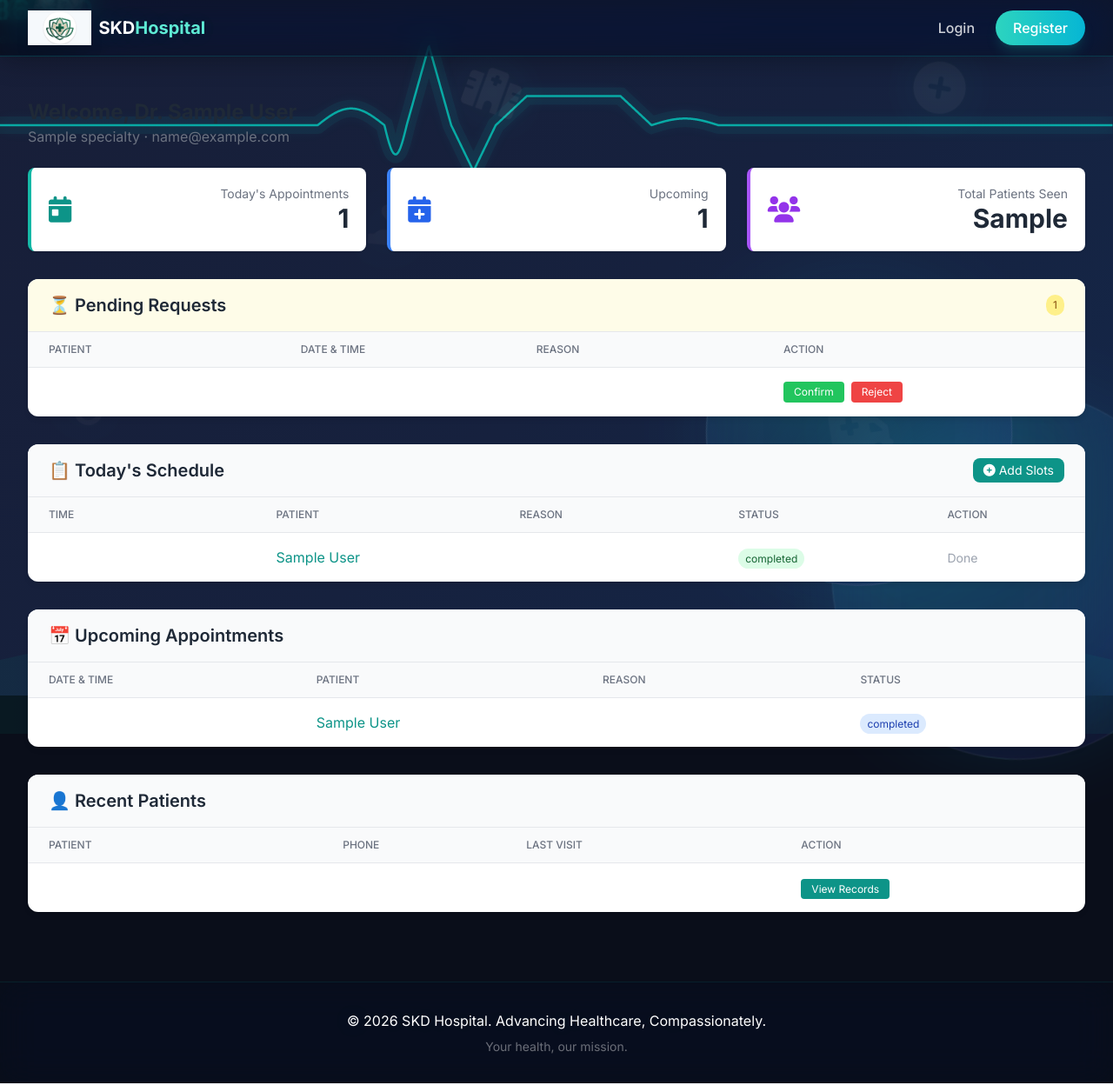
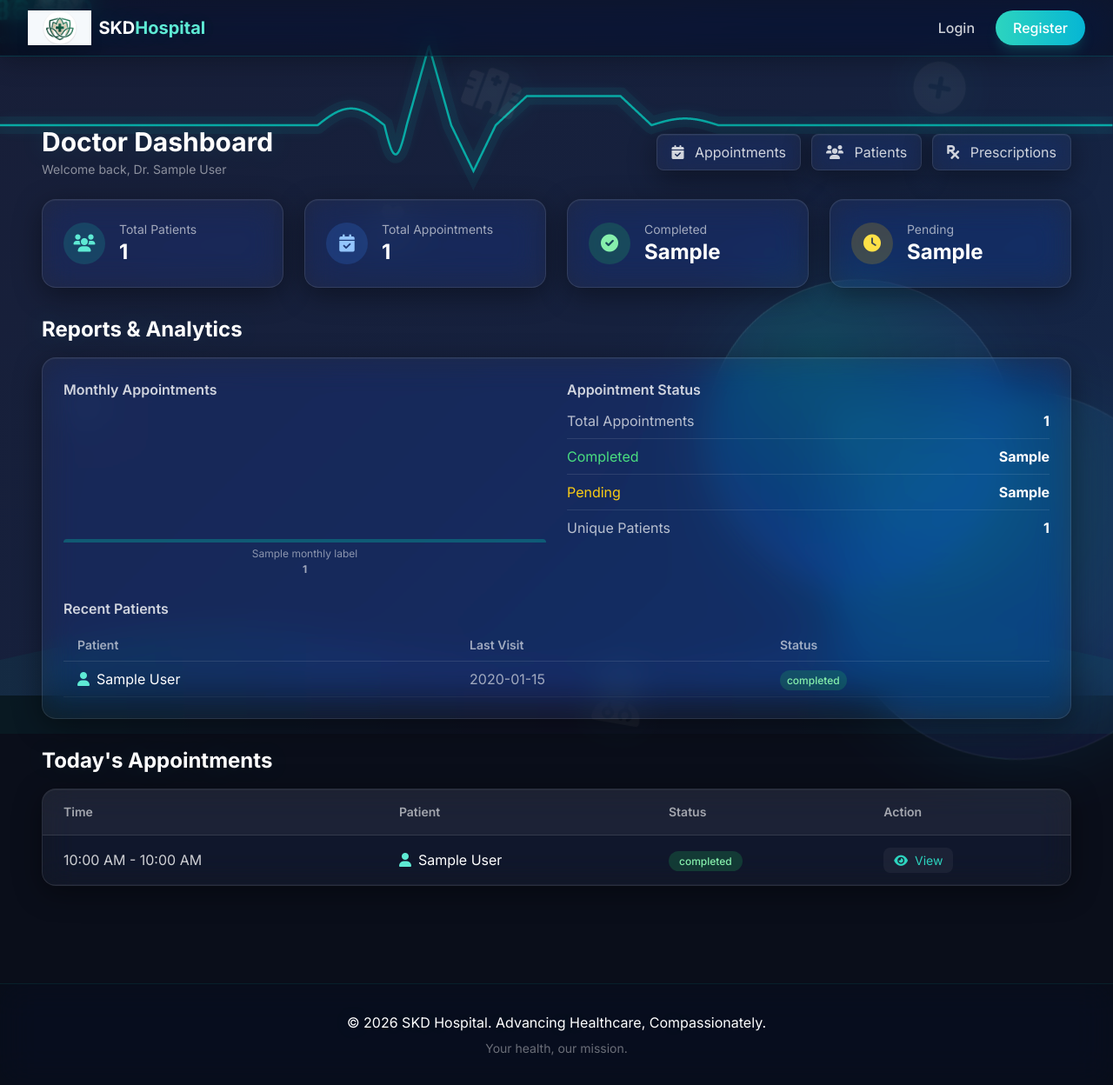
Before and after one commit to udayteck/HOSPITAL-SELF-MANAGEMENT, a Flask app: template app/templates/doctor_dashboard.html in a window 1280 px wide. Shown: the whole page at 87% size. Run offline with Flask 3, Linux system fonts and the light colour scheme; the template is opened without the code that fills it: most values are stand-ins (such as "Sample title", 1, 10 or a date in 2020); parts of the project's set-up code (start-up, migrations or seed data) failed here and were passed over; some libraries are stand-ins or nearby versions.

Commit message:
Add reports section and analytics to doctor dashboard

```diff
--- a/app/templates/doctor_dashboard.html
+++ b/app/templates/doctor_dashboard.html
@@ -1,204 +1,255 @@
 {% extends "base.html" %}
-{% block title %}Doctor Dashboard - SKD Hospital{% endblock %}
+
 {% block content %}
+<style>
+    .bar-wrapper {
+        flex: 1;
+        display: flex;
+        flex-direction: column;
+        align-items: center;
+    }
+    .bar {
+        width: 100%;
+        min-height: 4px;
+        border-radius: 0.5rem 0.5rem 0 0;
+        background: rgba(0, 206, 176, 0.3);
+        transition: background 0.3s;
+    }
+    .bar:hover {
+        background: rgba(0, 206, 176, 0.5);
+    }
+    .bar-label {
+        color: rgba(255,255,255,0.5);
+        font-size: 0.75rem;
+        margin-top: 0.25rem;
+    }
+    .bar-count {
+        color: rgba(255,255,255,0.6);
+        font-size: 0.75rem;
+        font-weight: bold;
+    }
+</style>
 
-<div class="mb-6">
-    <h1 class="text-2xl font-bold text-gray-800">Welcome, Dr. {{ doctor.full_name }}</h1>
-    <p class="text-gray-500">{{ doctor.specialty }} · {{ doctor.user.email }}</p>
+<div class="container mx-auto px-4 py-8">
+
+    <!-- Header -->
+    <div class="flex justify-between items-center mb-6">
+        <div>
+            <h1 class="text-3xl font-bold text-white text-glow">Doctor Dashboard</h1>
+            <p class="text-white/50 text-sm mt-1">Welcome back, Dr. {{ doctor.full_name }}</p>
+        </div>
+        <div class="flex gap-3">
+            <a href="{{ url_for('doctor.appointments') }}" class="glass px-4 py-2 rounded-lg text-white/80 hover:text-white transition">
+                <i class="fas fa-calendar-check mr-2"></i> Appointments
+            </a>
+            <a href="{{ url_for('doctor.patients') }}" class="glass px-4 py-2 rounded-lg text-white/80 hover:text-white transition">
+                <i class="fas fa-users mr-2"></i> Patients
+            </a>
+            <a href="{{ url_for('doctor.prescriptions') }}" class="glass px-4 py-2 rounded-lg text-white/80 hover:text-white transition">
+                <i class="fas fa-prescription mr-2"></i> Prescriptions
+            </a>
+        </div>
     </div>
 
-<!-- Statistics Cards -->
-<div class="grid grid-cols-1 sm:grid-cols-2 lg:grid-cols-3 gap-6 mb-8">
-    <div class="bg-white rounded-lg shadow p-5 border-l-4 border-teal-500">
-        <div class="flex items-center justify-between">
-            <div><i class="fas fa-calendar-day text-teal-600 text-3xl"></i></div>
-            <div class="text-right">
-                <p class="text-gray-500 text-sm">Today's Appointments</p>
-                <p class="text-3xl font-bold text-gray-800">{{ today_appointments|length }}</p>
+    <!-- Stats Cards -->
+    <div class="grid grid-cols-1 md:grid-cols-4 gap-6 mb-8">
+        <div class="glass p-6 rounded-2xl">
+            <div class="flex items-center gap-4">
+                <div class="w-12 h-12 rounded-full bg-teal-500/20 flex items-center justify-center text-teal-300 text-xl">
+                    <i class="fas fa-users"></i>
+                </div>
+                <div>
+                    <p class="text-white/60 text-sm">Total Patients</p>
+                    <p class="text-2xl font-bold text-white">{{ total_patients }}</p>
                 </div>
             </div>
         </div>
-    <div class="bg-white rounded-lg shadow p-5 border-l-4 border-blue-500">
-        <div class="flex items-center justify-between">
-            <div><i class="fas fa-calendar-plus text-blue-600 text-3xl"></i></div>
-            <div class="text-right">
-                <p class="text-gray-500 text-sm">Upcoming</p>
-                <p class="text-3xl font-bold text-gray-800">{{ upcoming_appointments|length }}</p>
+        <div class="glass p-6 rounded-2xl">
+            <div class="flex items-center gap-4">
+                <div class="w-12 h-12 rounded-full bg-blue-500/20 flex items-center justify-center text-blue-300 text-xl">
+                    <i class="fas fa-calendar-check"></i>
+                </div>
+                <div>
+                    <p class="text-white/60 text-sm">Total Appointments</p>
+                    <p class="text-2xl font-bold text-white">{{ total_appointments }}</p>
                 </div>
             </div>
         </div>
-    <div class="bg-white rounded-lg shadow p-5 border-l-4 border-purple-500">
-        <div class="flex items-center justify-between">
-            <div><i class="fas fa-users text-purple-600 text-3xl"></i></div>
-            <div class="text-right">
-                <p class="text-gray-500 text-sm">Total Patients Seen</p>
-                <p class="text-3xl font-bold text-gray-800">{{ seen_patients }}</p>
+        <div class="glass p-6 rounded-2xl">
+            <div class="flex items-center gap-4">
+                <div class="w-12 h-12 rounded-full bg-green-500/20 flex items-center justify-center text-green-300 text-xl">
+                    <i class="fas fa-check-circle"></i>
+                </div>
+                <div>
+                    <p class="text-white/60 text-sm">Completed</p>
+                    <p class="text-2xl font-bold text-white">{{ completed_appointments }}</p>
+                </div>
+            </div>
+        </div>
+        <div class="glass p-6 rounded-2xl">
+            <div class="flex items-center gap-4">
+                <div class="w-12 h-12 rounded-full bg-yellow-500/20 flex items-center justify-center text-yellow-300 text-xl">
+                    <i class="fas fa-clock"></i>
+                </div>
+                <div>
+                    <p class="text-white/60 text-sm">Pending</p>
+                    <p class="text-2xl font-bold text-white">{{ pending_appointments }}</p>
                 </div>
             </div>
         </div>
     </div>
 
-<!-- Pending Requests -->
-<div class="bg-white rounded-xl shadow-md overflow-hidden mb-8">
-    <div class="px-6 py-4 bg-yellow-50 border-b flex justify-between items-center">
-        <h2 class="text-xl font-semibold text-gray-800">⏳ Pending Requests</h2>
-        <span class="bg-yellow-200 text-yellow-800 px-2 py-1 rounded-full text-xs">{{ pending_requests|length }}</span>
+    <!-- Reports Section -->
+    <div class="mb-8">
+        <h2 class="text-2xl font-bold text-white text-glow mb-4">Reports & Analytics</h2>
+        <div class="glass p-6 rounded-2xl">
+            <div class="grid grid-cols-1 md:grid-cols-2 gap-6">
+                <!-- Monthly Appointments Chart -->
+                <div>
+                    <h3 class="text-white/80 font-semibold mb-3">Monthly Appointments</h3>
+                    <div class="flex items-end h-48 gap-2">
+                        {% for i in range(monthly_labels|length) %}
+                            {% set max_count = monthly_counts|max if monthly_counts|max > 0 else 1 %}
+                            {% set height = (monthly_counts[i] / max_count * 100) %}
+                            <div class="bar-wrapper">
+                                <div class="bar" style="--height: {{ height }}%; height: var(--height); min-height: 4px;"></div>
+                                <span class="bar-label">{{ monthly_labels[i] }}</span>
+                                <span class="bar-count">{{ monthly_counts[i] }}</span>
                             </div>
+                        {% endfor %}
+                    </div>
+                </div>
+
+                <!-- Quick Stats -->
+                <div>
+                    <h3 class="text-white/80 font-semibold mb-3">Appointment Status</h3>
+                    <div class="space-y-2">
+                        <div class="flex justify-between items-center border-b border-white/10 pb-2">
+                            <span class="text-white/70">Total Appointments</span>
+                            <span class="text-white font-bold">{{ total_appointments }}</span>
+                        </div>
+                        <div class="flex justify-between items-center border-b border-white/10 pb-2">
+                            <span class="text-green-400">Completed</span>
+                            <span class="text-white font-bold">{{ completed_appointments }}</span>
+                        </div>
+                        <div class="flex justify-between items-center border-b border-white/10 pb-2">
+                            <span class="text-yellow-400">Pending</span>
+                            <span class="text-white font-bold">{{ pending_appointments }}</span>
+                        </div>
+                        <div class="flex justify-between items-center">
+                            <span class="text-white/70">Unique Patients</span>
+                            <span class="text-white font-bold">{{ total_patients }}</span>
+                        </div>
+                    </div>
+                </div>
+            </div>
+
+            <!-- Recent Patients -->
+            <div class="mt-6">
+                <h3 class="text-white/80 font-semibold mb-3">Recent Patients</h3>
                 <div class="overflow-x-auto">
-        <table class="min-w-full divide-y divide-gray-200">
-            <thead class="bg-gray-50">
-                <tr>
-                    <th class="px-6 py-3 text-left text-xs font-medium text-gray-500 uppercase">Patient</th>
-                    <th class="px-6 py-3 text-left text-xs font-medium text-gray-500 uppercase">Date & Time</th>
-                    <th class="px-6 py-3 text-left text-xs font-medium text-gray-500 uppercase">Reason</th>
-                    <th class="px-6 py-3 text-left text-xs font-medium text-gray-500 uppercase">Action</th>
+                    <table class="w-full text-white">
+                        <thead>
+                            <tr class="border-b border-white/10">
+                                <th class="text-left py-2 px-4 text-sm font-semibold text-white/60">Patient</th>
+                                <th class="text-left py-2 px-4 text-sm font-semibold text-white/60">Last Visit</th>
+                                <th class="text-left py-2 px-4 text-sm font-semibold text-white/60">Status</th>
                             </tr>
                         </thead>
-            <tbody class="divide-y divide-gray-200">
-                {% for req in pending_requests %}
-                <tr class="hover:bg-gray-50 transition">
-                    <td class="px-6 py-4">{{ req.patient.full_name }}</td>
-                    <td class="px-6 py-4">{{ req.availability.slot_start.strftime('%d/%m/%Y %I:%M %p') }}</td>
-                    <td class="px-6 py-4">{{ req.reason_visit or '—' }}</td>
-                    <td class="px-6 py-4">
-                        <form method="POST" action="{{ url_for('doctor.respond_appointment', appointment_id=req.id) }}" class="flex gap-2">
-                            <button type="submit" name="action" value="confirm" class="bg-green-500 hover:bg-green-600 text-white px-3 py-1 rounded text-xs transition">Confirm</button>
-                            <button type="submit" name="action" value="reject" class="bg-red-500 hover:bg-red-600 text-white px-3 py-1 rounded text-xs transition">Reject</button>
-                        </form>
+                        <tbody>
+                            {% for patient in recent_patients %}
+                            <tr class="border-b border-white/5 hover:bg-white/5 transition">
+                                <td class="py-2 px-4">
+                                    <div class="flex items-center gap-2">
+                                        <i class="fas fa-user text-teal-300"></i>
+                                        {{ patient.full_name }}
+                                    </div>
+                                </td>
+                                <td class="py-2 px-4 text-white/60">
+                                    {% set last_appointment = patient.appointments|sort(attribute='date', reverse=True)|first %}
+                                    {{ last_appointment.date.strftime('%Y-%m-%d') if last_appointment else 'Never' }}
+                                </td>
+                                <td class="py-2 px-4">
+                                    {% if last_appointment %}
+                                        <span class="px-2 py-1 rounded-full text-xs font-medium
+                                                   {% if last_appointment.status == 'completed' %}bg-green-500/20 text-green-300
+                                                   {% elif last_appointment.status == 'scheduled' %}bg-yellow-500/20 text-yellow-300
+                                                   {% else %}bg-red-500/20 text-red-300{% endif %}">
+                                            {{ last_appointment.status }}
+                                        </span>
+                                    {% else %}
+                                        <span class="text-white/40">No visit</span>
+                                    {% endif %}
                                 </td>
                             </tr>
                             {% else %}
-                <tr><td colspan="4" class="px-6 py-4 text-center text-gray-500">No pending requests.</td></tr>
+                            <tr>
+                                <td colspan="3" class="py-4 text-center text-white/40">No recent patients</td>
+                            </tr>
                             {% endfor %}
                         </tbody>
                     </table>
                 </div>
             </div>
+        </div>
+    </div>
 
     <!-- Today's Appointments -->
-<div class="bg-white rounded-xl shadow-md overflow-hidden mb-8">
-    <div class="px-6 py-4 bg-gray-50 border-b flex justify-between items-center">
-        <h2 class="text-xl font-semibold text-gray-800">📋 Today's Schedule</h2>
-        <a href="{{ url_for('doctor.add_availability') }}" class="bg-teal-600 hover:bg-teal-700 text-white px-3 py-1 rounded-lg text-sm transition flex items-center gap-1">
-            <i class="fas fa-plus-circle"></i> Add Slots
-        </a>
-    </div>
+    <div>
+        <h2 class="text-2xl font-bold text-white text-glow mb-4">Today's Appointments</h2>
+        <div class="glass rounded-2xl overflow-hidden">
             <div class="overflow-x-auto">
-        <table class="min-w-full divide-y divide-gray-200">
-            <thead class="bg-gray-50">
-                <tr>
-                    <th class="px-6 py-3 text-left text-xs font-medium text-gray-500 uppercase">Time</th>
-                    <th class="px-6 py-3 text-left text-xs font-medium text-gray-500 uppercase">Patient</th>
-                    <th class="px-6 py-3 text-left text-xs font-medium text-gray-500 uppercase">Reason</th>
-                    <th class="px-6 py-3 text-left text-xs font-medium text-gray-500 uppercase">Status</th>
-                    <th class="px-6 py-3 text-left text-xs font-medium text-gray-500 uppercase">Action</th>
+                <table class="w-full text-white">
+                    <thead>
+                        <tr class="border-b border-white/10 bg-white/5">
+                            <th class="text-left py-4 px-6 text-sm font-semibold text-white/60">Time</th>
+                            <th class="text-left py-4 px-6 text-sm font-semibold text-white/60">Patient</th>
+                            <th class="text-left py-4 px-6 text-sm font-semibold text-white/60">Status</th>
+                            <th class="text-left py-4 px-6 text-sm font-semibold text-white/60">Action</th>
                         </tr>
                     </thead>
-            <tbody class="divide-y divide-gray-200">
+                    <tbody>
+                        {% if today_appointments %}
                             {% for apt in today_appointments %}
-                <tr class="hover:bg-gray-50 transition">
-                    <td class="px-6 py-4">{{ apt.availability.slot_start.strftime('%I:%M %p') }}</td>
-                    <td class="px-6 py-4">
-                        <a href="{{ url_for('doctor.patient_record', patient_id=apt.patient.id) }}" class="text-teal-600 hover:underline">
+                            <tr class="border-b border-white/5 hover:bg-white/5 transition">
+                                <td class="py-4 px-6 text-white/80">
+                                    {{ apt.start_time.strftime('%I:%M %p') }} - {{ apt.end_time.strftime('%I:%M %p') }}
+                                </td>
+                                <td class="py-4 px-6">
+                                    <div class="flex items-center gap-2">
+                                        <i class="fas fa-user text-teal-300"></i>
                                         {{ apt.patient.full_name }}
-                        </a>
+                                    </div>
                                 </td>
-                    <td class="px-6 py-4 text-sm">{{ apt.reason_visit or '—' }}</td>
-                    <td class="px-6 py-4">
-                        <span class="px-2 py-1 text-xs rounded-full
-                            {% if apt.status == 'scheduled' %}bg-blue-100 text-blue-800
-                            {% elif apt.status == 'completed' %}bg-green-100 text-green-800
-                            {% elif apt.status == 'cancelled' %}bg-red-100 text-red-800
-                            {% else %}bg-gray-100 text-gray-800{% endif %}">
+                                <td class="py-4 px-6">
+                                    <span class="px-3 py-1 rounded-full text-xs font-medium
+                                               {% if apt.status == 'completed' %}bg-green-500/20 text-green-300
+                                               {% elif apt.status == 'scheduled' %}bg-yellow-500/20 text-yellow-300
+                                               {% else %}bg-red-500/20 text-red-300{% endif %}">
                                         {{ apt.status }}
                                     </span>
                                 </td>
-                    <td class="px-6 py-4">
-                        {% if apt.status == 'scheduled' %}
-                        <form method="POST" action="{{ url_for('doctor.update_appointment_status', appointment_id=apt.id) }}" class="flex gap-2">
-                            <button type="submit" name="status" value="completed" class="bg-green-500 hover:bg-green-600 text-white px-3 py-1 rounded text-xs transition">Completed</button>
-                            <button type="submit" name="status" value="no_show" class="bg-red-500 hover:bg-red-600 text-white px-3 py-1 rounded text-xs transition">No-Show</button>
-                        </form>
-                        {% else %}
-                        <span class="text-gray-400 text-sm">Done</span>
-                        {% endif %}
+                                <td class="py-4 px-6">
+                                    <a href="{{ url_for('doctor.view_appointment', appointment_id=apt.id) }}"
+                                       class="text-teal-400 hover:text-teal-300 transition text-sm px-3 py-1.5 rounded-lg bg-white/5 hover:bg-white/10">
+                                        <i class="fas fa-eye mr-1"></i> View
+                                    </a>
                                 </td>
                             </tr>
+                            {% endfor %}
                         {% else %}
-                <tr><td colspan="5" class="px-6 py-4 text-center text-gray-500">No appointments today.</td></tr>
-                {% endfor %}
+                            <tr>
+                                <td colspan="4" class="py-8 text-center text-white/40">
+                                    <i class="fas fa-calendar-day text-3xl block mb-2 opacity-30"></i>
+                                    No appointments today
+                                </td>
+                            </tr>
+                        {% endif %}
                     </tbody>
                 </table>
             </div>
         </div>
-
-<!-- Upcoming Appointments -->
-<div class="bg-white rounded-xl shadow-md overflow-hidden mb-8">
-    <div class="px-6 py-4 bg-gray-50 border-b">
-        <h2 class="text-xl font-semibold text-gray-800">📅 Upcoming Appointments</h2>
-    </div>
-    <div class="overflow-x-auto">
-        <table class="min-w-full divide-y divide-gray-200">
-            <thead class="bg-gray-50">
-                <tr>
-                    <th class="px-6 py-3 text-left text-xs font-medium text-gray-500 uppercase">Date & Time</th>
-                    <th class="px-6 py-3 text-left text-xs font-medium text-gray-500 uppercase">Patient</th>
-                    <th class="px-6 py-3 text-left text-xs font-medium text-gray-500 uppercase">Reason</th>
-                    <th class="px-6 py-3 text-left text-xs font-medium text-gray-500 uppercase">Status</th>
-                </tr>
-            </thead>
-            <tbody class="divide-y divide-gray-200">
-                {% for apt in upcoming_appointments %}
-                <tr class="hover:bg-gray-50 transition">
-                    <td class="px-6 py-4">{{ apt.availability.slot_start.strftime('%d/%m/%Y %I:%M %p') }}</td>
-                    <td class="px-6 py-4">
-                        <a href="{{ url_for('doctor.patient_record', patient_id=apt.patient.id) }}" class="text-teal-600 hover:underline">
-                            {{ apt.patient.full_name }}
-                        </a>
-                    </td>
-                    <td class="px-6 py-4 text-sm">{{ apt.reason_visit or '—' }}</td>
-                    <td class="px-6 py-4">
-                        <span class="px-2 py-1 text-xs rounded-full bg-blue-100 text-blue-800">{{ apt.status }}</span>
-                    </td>
-                </tr>
-                {% else %}
-                <tr><td colspan="4" class="px-6 py-4 text-center text-gray-500">No upcoming appointments.</td></tr>
-                {% endfor %}
-            </tbody>
-        </table>
-    </div>
     </div>
 
-<!-- Patient Records (Quick List) -->
-<div class="bg-white rounded-xl shadow-md overflow-hidden">
-    <div class="px-6 py-4 bg-gray-50 border-b">
-        <h2 class="text-xl font-semibold text-gray-800">👤 Recent Patients</h2>
-    </div>
-    <div class="overflow-x-auto">
-        <table class="min-w-full divide-y divide-gray-200">
-            <thead class="bg-gray-50">
-                <tr>
-                    <th class="px-6 py-3 text-left text-xs font-medium text-gray-500 uppercase">Patient</th>
-                    <th class="px-6 py-3 text-left text-xs font-medium text-gray-500 uppercase">Phone</th>
-                    <th class="px-6 py-3 text-left text-xs font-medium text-gray-500 uppercase">Last Visit</th>
-                    <th class="px-6 py-3 text-left text-xs font-medium text-gray-500 uppercase">Action</th>
-                </tr>
-            </thead>
-            <tbody class="divide-y divide-gray-200">
-                {% for patient, last_visit in patient_records %}
-                <tr class="hover:bg-gray-50 transition">
-                    <td class="px-6 py-4">{{ patient.full_name }}</td>
-                    <td class="px-6 py-4">{{ patient.phone or '—' }}</td>
-                    <td class="px-6 py-4">{{ last_visit.strftime('%d/%m/%Y %H:%M') if last_visit else '—' }}</td>
-                    <td class="px-6 py-4">
-                        <a href="{{ url_for('doctor.patient_record', patient_id=patient.id) }}" class="bg-teal-600 hover:bg-teal-700 text-white px-3 py-1 rounded text-xs transition">View Records</a>
-                    </td>
-                </tr>
-                {% else %}
-                <tr><td colspan="4" class="px-6 py-4 text-center text-gray-500">No patients yet.</td></tr>
-                {% endfor %}
-            </tbody>
-        </table>
-    </div>
 </div>
 {% endblock %}
```
Also changed, not shown: app/routes/doctor.py (+151 -75 lines). Lines whose indentation alone changed are shown as unchanged.
